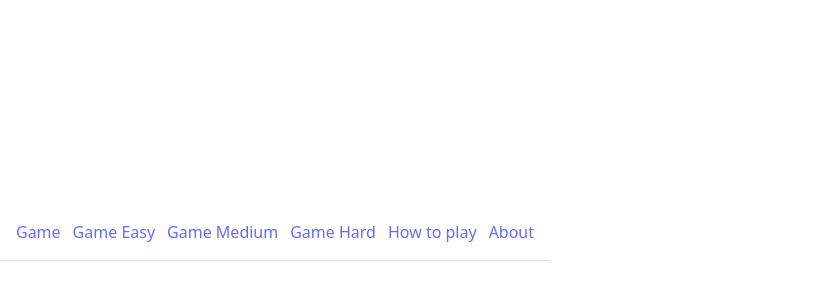
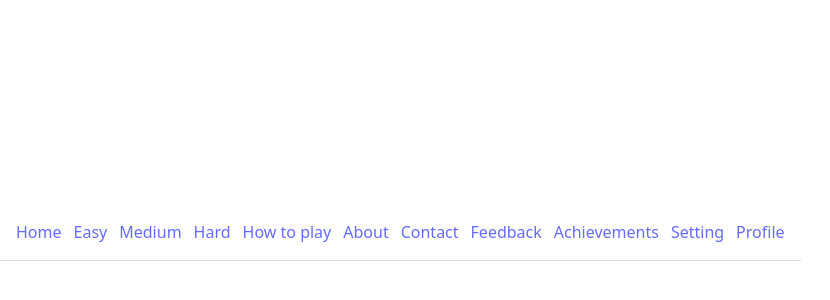
Before and after one commit to Sara20029/Press-Regret-PR-, a React (Vite) app: page / in a window 1280 px wide. Shown: the part 168-468 px from the top of the page, without its empty margins (0-830 px from the left). Built offline with nearby package versions, Linux system fonts and the light colour scheme.

Commit message:
Routing: Navigation für neue Seiten ergänzt

```diff
--- a/src/App.tsx
+++ b/src/App.tsx
@@ -1,17 +1,31 @@
-import { BrowserRouter, Routes, Route, Link, Navigate } from "react-router-dom";
-import Game from "./pages/Game";
-import About from "./pages/About";
-import HowToPlay from "./pages/HowToPlay";
+import {BrowserRouter, Routes, Route, Link} from "react-router-dom";
+import Game from "./pages/Game/Game.tsx";
+import About from "./pages/Content/About.tsx";
+import HowToPlay from "./pages/Content/HowToPlay.tsx";
+import Contact from "./pages/Content/Contact.tsx";
+import Home from "./pages/Home/Home.tsx";
+import Feedback from "./pages/Feedback/Feedback.tsx";
+import Achievements from "./pages/Achievements/Achievements.tsx";
+import Setting from "./pages/Setting/Setting.tsx";
+import Profile from "./pages/Profile/Profile.tsx";
 
 function Nav() {
     return (
         <nav style={{ display: "flex", gap: 12, padding: 16, borderBottom: "1px solid #ddd" }}>
-            <Link to="/game">Game</Link>
-            <Link to="/game/easy">Game Easy</Link>
-            <Link to="/game/medium">Game Medium</Link>
-            <Link to="/game/hard">Game Hard</Link>
-            <Link to="/how-to-play">How to play</Link>
-            <Link to="/about">About</Link>
+            <Link to="/game">Home</Link>
+
+            <Link to="/game/easy">Easy</Link>
+            <Link to="/game/medium">Medium</Link>
+            <Link to="/game/hard">Hard</Link>
+
+            <Link to="/content/how-to-play">How to play</Link>
+            <Link to="/content/about">About</Link>
+            <Link to="/content/contact">Contact</Link>
+
+            <Link to="/feedback">Feedback</Link>
+            <Link to="/achievements">Achievements</Link>
+            <Link to="/setting">Setting</Link>
+            <Link to="/profile">Profile</Link>
         </nav>
     );
 }
@@ -21,13 +35,18 @@ export default function App() {
         <BrowserRouter>
             <Nav />
             <Routes>
-                <Route path="/game" element={<Game />} />
-                <Route path="/game/easy" element={<Game />} />
-                <Route path="/game/medium" element={<Game />} />
-                <Route path="/game/hard" element={<Game />} />
-                <Route path="/how-to-play" element={<HowToPlay />} />
-                <Route path="/about" element={<About />} />
-                <Route path="*" element={<Navigate to="/" replace />} />
+                <Route path="/game" element={<Home />} />
+                <Route path="/game/:difficulty" element={<Game />} />
+
+                <Route path="/content/about" element={<About />} />
+                <Route path="/content/how-to-play" element={<HowToPlay />} />
+                <Route path="/content/contact" element={<Contact />} />
+
+                <Route path="/feedback" element={<Feedback />} />
+                <Route path="/achievements" element={<Achievements />} />
+                <Route path="/setting" element={<Setting />} />
+                <Route path="/profile" element={<Profile />} />
+                {/*<Route path="*" element={<Navigate to="/game/easy" replace />} />*/}
             </Routes>
         </BrowserRouter>
     );
```
